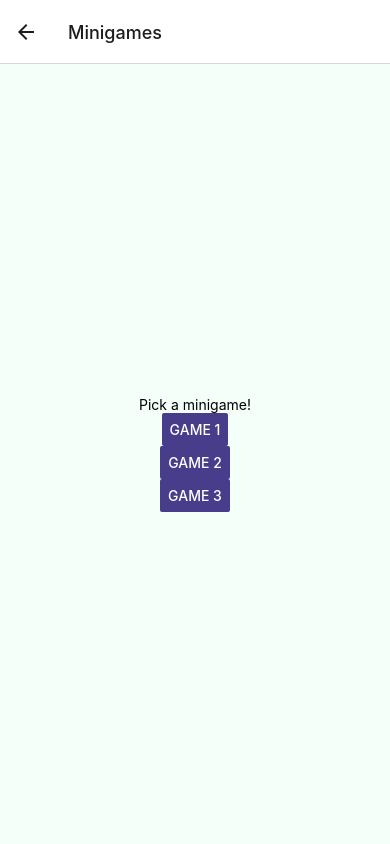
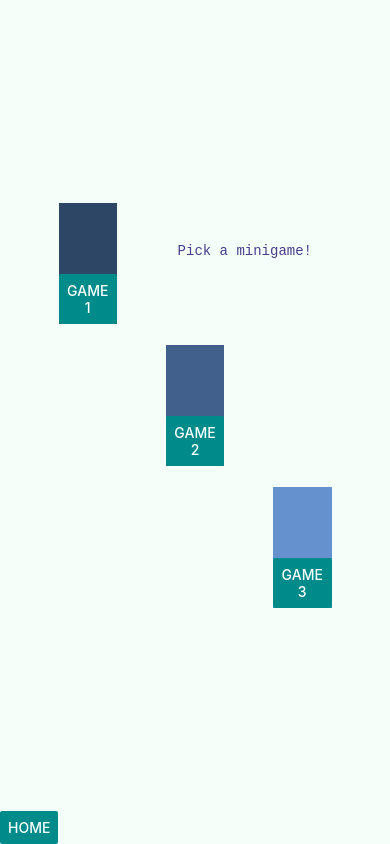
Before and after one commit to saltysodapop/COSI153a, a React Native app in the folder finalProject/: screen /Minigames in a window 390 px wide. Built offline with nearby package versions, Linux system fonts and the light colour scheme.

Commit message:
finished basic layout

```diff
--- a/finalProject/App.js
+++ b/finalProject/App.js
@@ -1,6 +1,4 @@
 import * as React from 'react';
-import {useState} from 'react';
-import { Button, View, Text } from 'react-native';
 import { NavigationContainer } from '@react-navigation/native';
 import { createNativeStackNavigator } from '@react-navigation/native-stack';
 import { HomeScreen } from './components/HomeScreen';
@@ -15,11 +13,34 @@ function App() {
   return (
     <NavigationContainer>
       <Stack.Navigator initialRouteName="Home">
-        <Stack.Screen name="Home" component={HomeScreen} />
-        <Stack.Screen name="About" component={AboutScreen} />
-        <Stack.Screen name="Current tasks" component={TasksScreen} />
-        <Stack.Screen name="Minigames" component={GamesScreen} />
-        <Stack.Screen name="Settings" component={SettingsScreen} />
+        <Stack.Screen
+          name="Home"
+          component={HomeScreen}
+          options={{headerShown: false}}/>
+        <Stack.Screen
+          name="About"
+          component={AboutScreen}
+          options={{
+            headerStyle: {backgroundColor: '#E1F2EB',},
+            headerTintColor: '#483d8b',
+            headerShadowVisible: false,
+          }}/>
+        <Stack.Screen
+          name="Current tasks"
+          component={TasksScreen}
+          options={{headerShown: false}}/>
+        <Stack.Screen
+          name="Minigames"
+          component={GamesScreen}
+          options={{headerShown: false}}/>
+        <Stack.Screen
+          name="Settings"
+          component={SettingsScreen}
+          options={{
+            headerStyle: {backgroundColor: '#E1F2EB',},
+            headerTintColor: '#483d8b',
+            headerShadowVisible: false,
+          }}/>
       </Stack.Navigator>
     </NavigationContainer>
   );
--- a/finalProject/components/AboutScreen.js
+++ b/finalProject/components/AboutScreen.js
@@ -1,10 +1,11 @@
 import * as React from 'react';
 import { View, Text } from 'react-native';
+import styles from './Styles';
 
 function AboutScreen() {
     return (
-      <View style={{ flex: 1, alignItems: 'center', justifyContent: 'center', backgroundColor: '#f5fffa' }}>
-        <Text>About page</Text>
+      <View style={[styles.container, {flex: 'auto'}]}>
+        <Text style={styles.text}>About page</Text>
       </View>
     );
   }
--- a/finalProject/components/GamesScreen.js
+++ b/finalProject/components/GamesScreen.js
@@ -1,20 +1,34 @@
 import * as React from 'react';
 import { View, Text, Button } from 'react-native';
+import styles from './Styles';
 
 function GamesScreen() {
     return (
-      <View style={{ flex: 1, alignItems: 'center', justifyContent: 'center', backgroundColor: '#f5fffa' }}>
-        <Text>Pick a minigame!</Text>
-        <Button
-          color='#483d8b'
-          title="game 1"/>
-        <Button
-          color='#483d8b'
-          title="game 2"/>
-        <Button
-          color='#483d8b'
-          title="game 3"/>
-      </View>
+      <><View style={[styles.container, {flex: 1}]}>
+        <View style={{ position: 'absolute', top: '30%', right: '20%' }}>
+          <Text style={styles.text}>Pick a minigame!</Text>
+        </View>
+        <View style={[styles.box, {backgroundColor: '#2e4666',  top: '25%', left: '15%'}]}>
+          <Button
+            color='#008b8b'
+            title="game 1" />
+        </View>
+        <View style={[styles.box, {backgroundColor: '#41618c'}]}>
+           <Button
+            color='#008b8b'
+            title="game 2" />
+        </View>
+        <View style={[styles.box, {backgroundColor: '#6591CF', bottom: '25%', right: '15%'}]}>
+          <Button
+            color='#008b8b'
+            title="game 3" />
+        </View>
+      </View><View style={{ flexDirection: 'row', backgroundColor: '#f5fffa' }}>
+          <Button style={{ bottom: 0, left: 0 }}
+            color='#008b8b'
+            title="Home"
+            onPress={() => navigation.navigate('Home')} />
+        </View></>
     );
   }
 
--- a/finalProject/components/HomeScreen.js
+++ b/finalProject/components/HomeScreen.js
@@ -1,20 +1,21 @@
 import * as React from 'react';
 import { Button, View, Text } from 'react-native';
+import styles from './Styles';
 
 function HomeScreen({ navigation }) {
     return (
-      <><View style={{flexDirection: 'row-reverse', justifyContent: 'space-between', backgroundColor: '#f5fffa' }}>
+      <><View style={[styles.container, {flexDirection: 'row-reverse', justifyContent: 'flex-start'}]}>
           <Button style={{ top: 0, right: 0 }}
           color='#008b8b'
           title="Settings"
           onPress={() => navigation.navigate('Settings')} />
-        </View><View style={{ flex: 1, alignItems: 'center', justifyContent: 'space-evenly', backgroundColor: '#f5fffa' }}>
-        <Text style={{fontSize: 18}}>Welcome :)</Text>
+        </View><View style={[styles.container, { flex: 1, justifyContent: 'space-evenly' }]}>
+        <Text style={[styles.text, {fontSize: 17}]}>Welcome :)</Text>
         <Button
           color='#008b8b'
           title="About"
           onPress={() => navigation.navigate('About')} />
-      </View><View style={{flexDirection: 'row', justifyContent: 'space-between', backgroundColor: '#f5fffa' }}>
+      </View><View style={[styles.container, { flexDirection: 'row', justifyContent: 'space-between'}]}>
         <Button style={{ bottom: 0, left: 0 }}
           color='#008b8b'
           title="Tasks"
--- a/finalProject/components/SettingsScreen.js
+++ b/finalProject/components/SettingsScreen.js
@@ -1,10 +1,11 @@
 import * as React from 'react';
 import { View, Text } from 'react-native';
+import styles from './Styles';
 
 function SettingsScreen() {
     return (
-      <View style={{ flex: 1, alignItems: 'center', justifyContent: 'center', backgroundColor: '#f5fffa' }}>
-        <Text>Change settings</Text>
+      <View style={[styles.container, {flex: 'auto'}]}>
+        <Text style={styles.text}>Change settings such as username, notifications, etc.</Text>
       </View>
     );
   }
--- /dev/null
+++ b/finalProject/components/Styles.js
@@ -0,0 +1,21 @@
+import { StyleSheet } from "react-native";
+
+const styles = StyleSheet.create({
+    container: {
+      backgroundColor: '#f5fffa',
+      alignItems: 'center',
+      justifyContent: 'center',
+    },
+    box: {
+      flexDirection: 'column-reverse',
+      position: 'absolute',
+      height: '15%',
+      width: '15%',
+    },
+    text: {
+      fontFamily: 'monospace',
+      color: '#483d8b',
+    },
+  });
+
+  export default styles
--- a/finalProject/components/TasksScreen.js
+++ b/finalProject/components/TasksScreen.js
@@ -1,15 +1,16 @@
 import React, {useState} from 'react';
 import { View, Text, TextInput, Button, FlatList } from 'react-native';
+import styles from './Styles';
 
 function TasksScreen() {
     const [tasks, setTasks] = useState([]);
     const [task, setTask] = useState('');
 
     return (
-      <View style={{ flex: 1, alignItems: 'center', justifyContent: 'center', backgroundColor: '#f5fffa' }}>
+      <><View style={[styles.container, { flex: 1 }]}>
         <Text>Add a new task</Text>
         <TextInput
-            style={{height: 40, borderColor: '#483d8b', borderWidth: 2}}
+          style={{ height: 40, borderColor: '#483d8b', borderWidth: 2 }}
           onChangeText={text => setTask(text)}
           value={task} />
         <Button
@@ -18,11 +19,16 @@ function TasksScreen() {
           onPress={() => {
             setTasks([...tasks, task]);
             setTask('');
-            }} />
+          } } />
         <Text>
           {tasks}
         </Text>
-      </View>
+      </View><View style={[styles.container, {flexDirection: 'row-reverse', justifyContent: 'flex-start'}]}>
+          <Button style={{ bottom: 0, right: 0 }}
+            color='#008b8b'
+            title="Home"
+            onPress={() => navigation.navigate('Home')} />
+        </View></>
     );
   }
 
```
Lines whose indentation alone changed are shown as unchanged.
